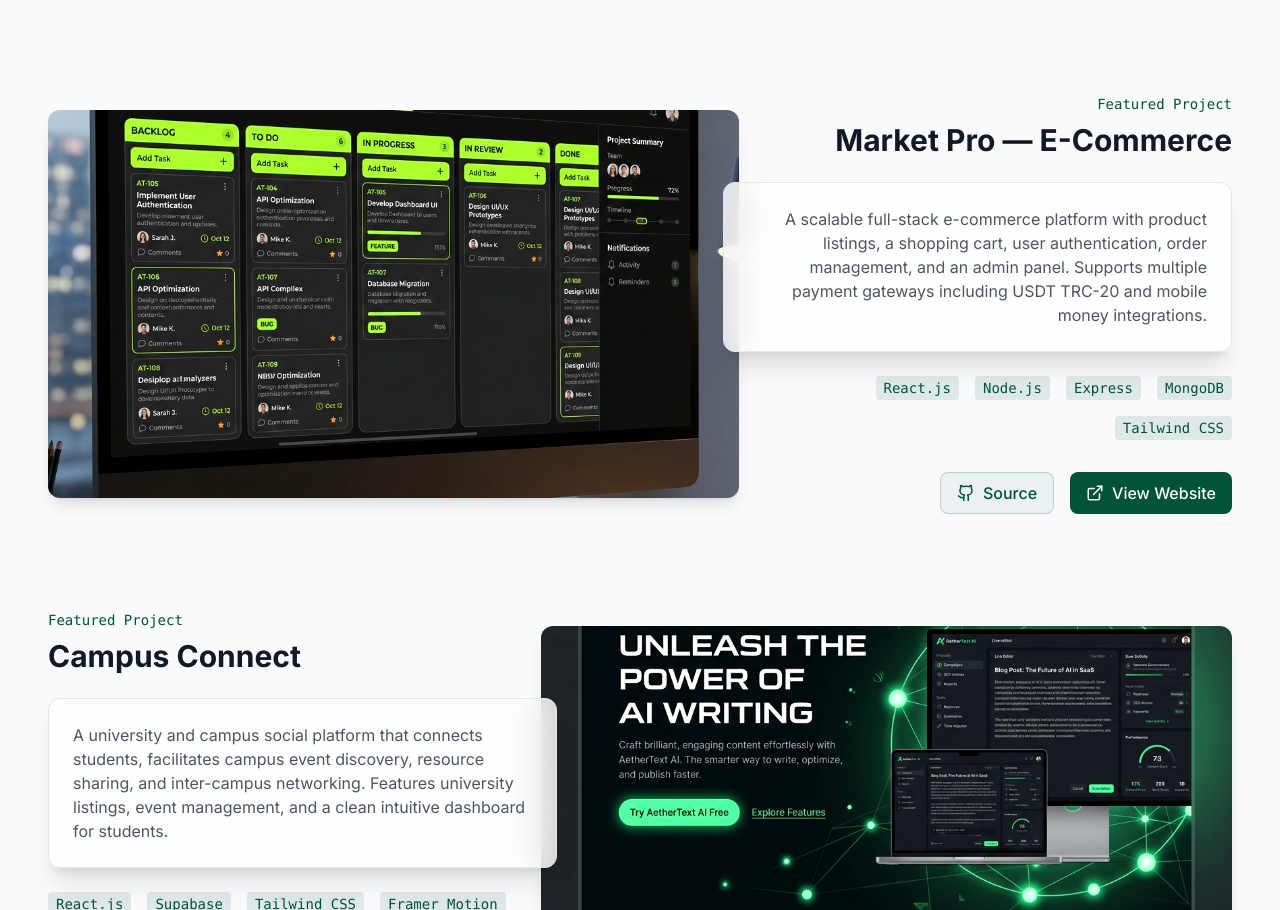
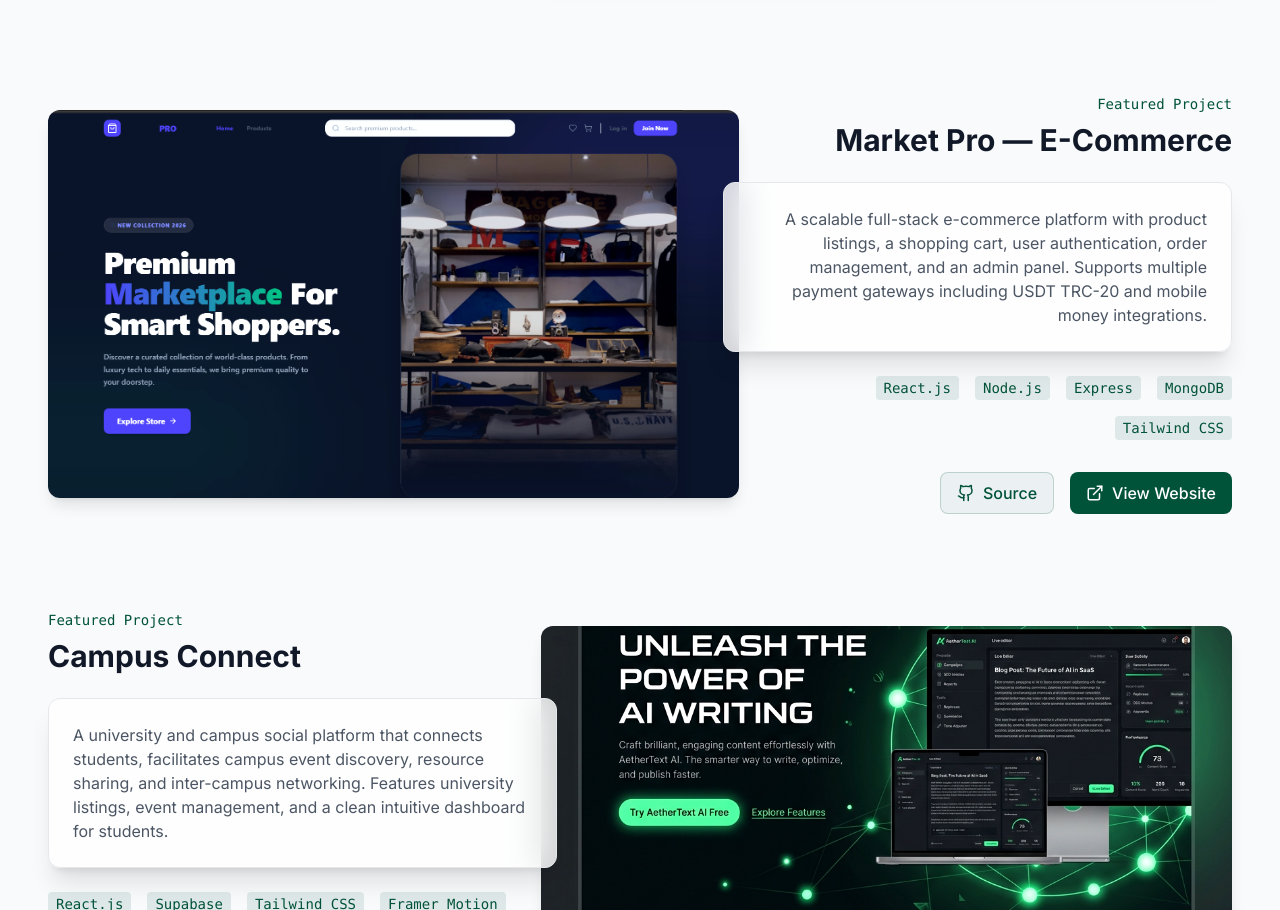
Before and after one commit to Samlite250/Samportfolio, a React (Vite) app: page / in a window 1280 px wide. Shown: the part 4269-5179 px from the top of the page. Built offline with nearby package versions, Linux system fonts and the light colour scheme.

Commit message:
feat: update Market Pro project image path

```diff
--- a/src/components/Projects.jsx
+++ b/src/components/Projects.jsx
@@ -29,7 +29,7 @@ const realProjects = [
     description:
       'A scalable full-stack e-commerce platform with product listings, a shopping cart, user authentication, order management, and an admin panel. Supports multiple payment gateways including USDT TRC-20 and mobile money integrations.',
     tech_stack: ['React.js', 'Node.js', 'Express', 'MongoDB', 'Tailwind CSS'],
-    image_url: '/images/projects/project2.jpg',
+    image_url: '/images/projects/marketpro.png',
     live_url: 'https://marketplace-app-livid-three.vercel.app/',
     github_url: 'https://github.com/Samlite250/Marketplace',
   },
```
Also changed, not shown: public/images/projects/marketpro.png (added).
